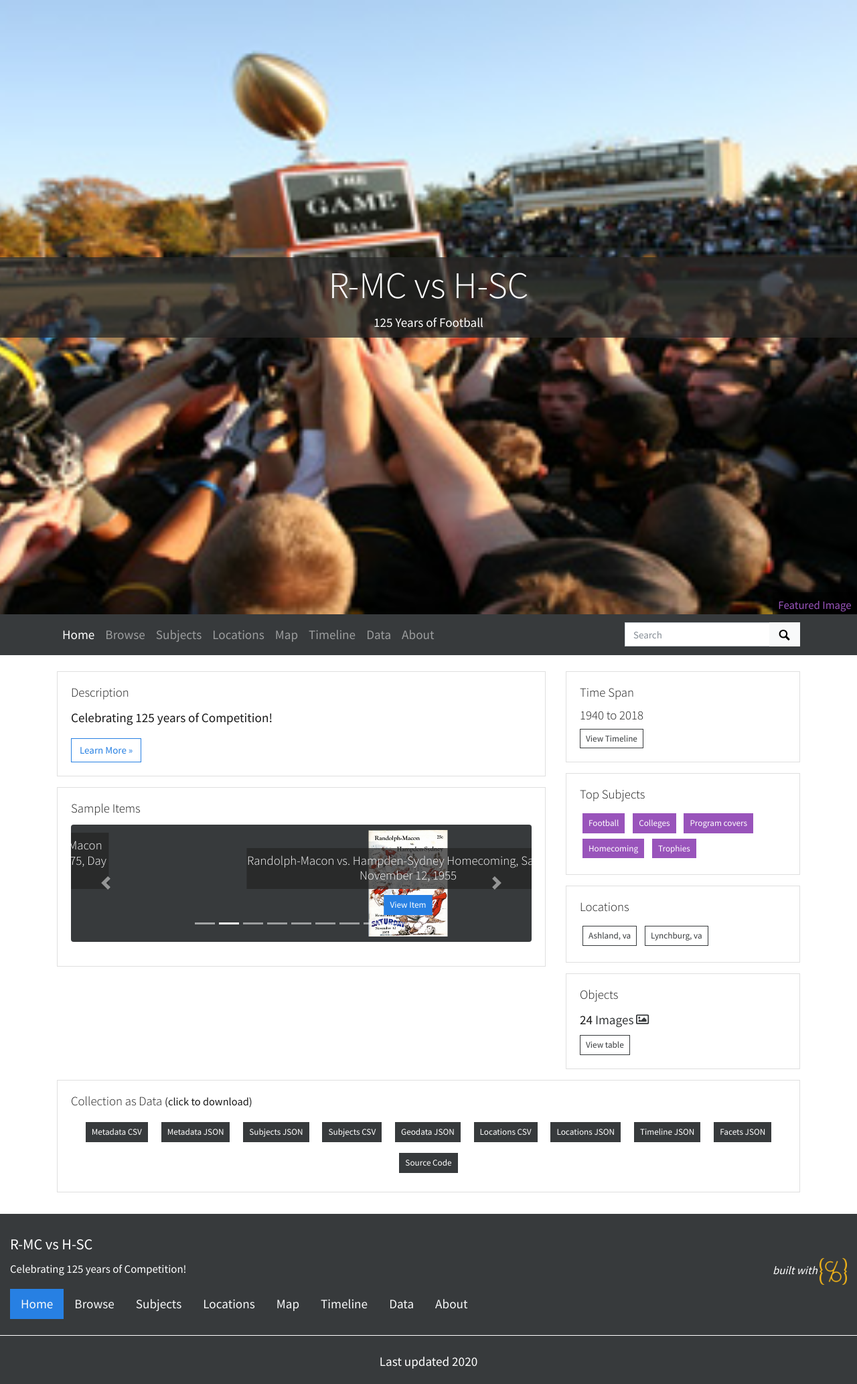
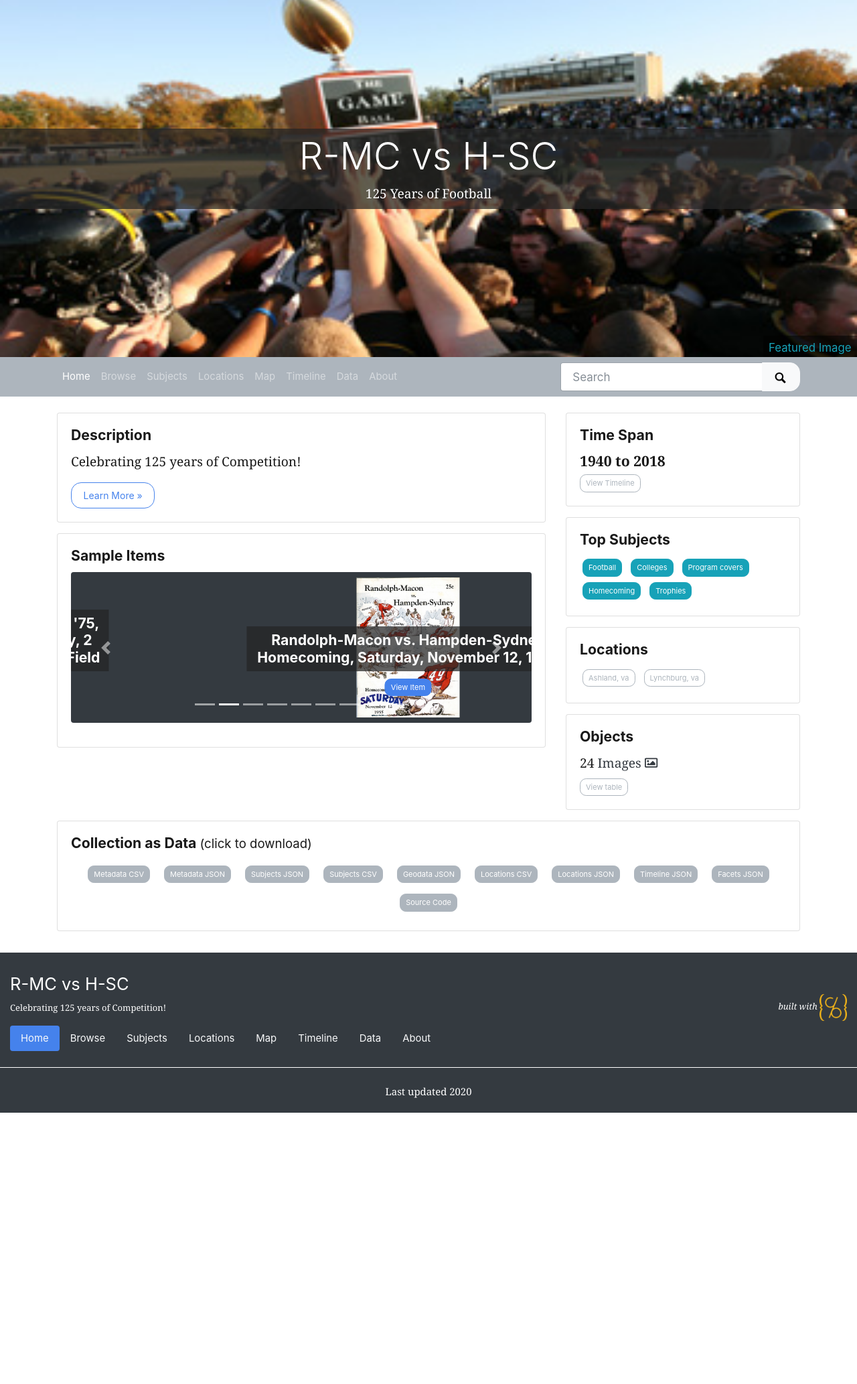
Before and after one commit to emg511-rmc/TheGame, a Jekyll site: the page built from index.md, in a window 1280 px wide. Shown: the whole page at 67% size. Built offline with Jekyll 4.4.1, drawn with Linux system fonts in a browser that asks for light colours; nearby versions of some CDN libraries; after the commit the page ends 1661 px from its top, so only the background shows below that.

Commit message:
Update theme.yml
Changed more options to test

```diff
--- a/_data/theme.yml
+++ b/_data/theme.yml
@@ -10,11 +10,11 @@
 # use either an objectid (from an item in this collect), a relative location of an image in this repo, or a full url to an image elsewhere
 featured-image: afoo22
 # optional: add extra padding around collection title for a larger image feature.
-home-title-y-padding: 20em # Default is 8em
+home-title-y-padding: 10em # Default is 8em
 # optional: change position of background image, center, top, bottom
 home-banner-image-position: # Default is center
 # height of the carousel at the bottom of the home page; this is in px, but just enter a number (don't include "px"). Default is 300
-carousel-height: 175
+carousel-height: 225
 # If you'd like to feature specific subjects on the front page, fill in the below with subjects and separate them by semi-colon.
 # Otherwise, leave this blank for automatically generated subjects. For a list of subjects generated by the metadata, see data/subjects.csv
 featured-subjects: # separate by semi-colon(';')
@@ -62,7 +62,7 @@
 # see _data/map-config.csv for field display options
 latitude: 37.764082 #to determine center of map
 longitude: -77.477613 #to determine center of map
-zoom-level: 7 # zoom level for map
+zoom-level: 4 # zoom level for map
 map-base: Esri_WorldStreetMap # set default base map, choose from: Esri_WorldStreetMap, Esri_NatGeoWorldMap, Esri_WorldImagery
 map-search: true # true/false, not suggested with large collections
 map-search-fuzziness: 0.35 # fuzzy search range from 1 = anything to 0 = exact match only
@@ -99,7 +99,7 @@
 # BOOTSWATCH THEMES
 # You can replace the standard Bootstrap theme with a Bootswatch (https://github.com/thomaspark/bootswatch) option
 # Enter one of the following options below: cerulean; cosmo; cyborg; darkly; flatly; journal; litera; lumen; lux; materia; minty; pulse; sandstone; simplex; sketchy; slate; solar; spacelab; superhero; united; yeti
-bootswatch: cosmo # leave blank or comment out for plain bootstrap
+bootswatch: litera # leave blank or comment out for plain bootstrap
 
 # THEME FONTS
 base-font-size: 1.2em
```
